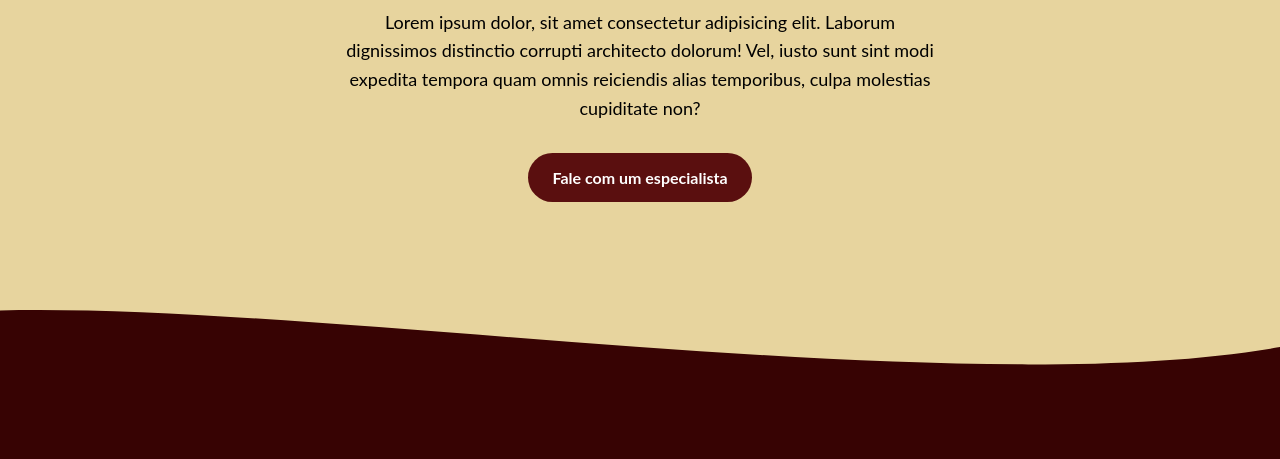
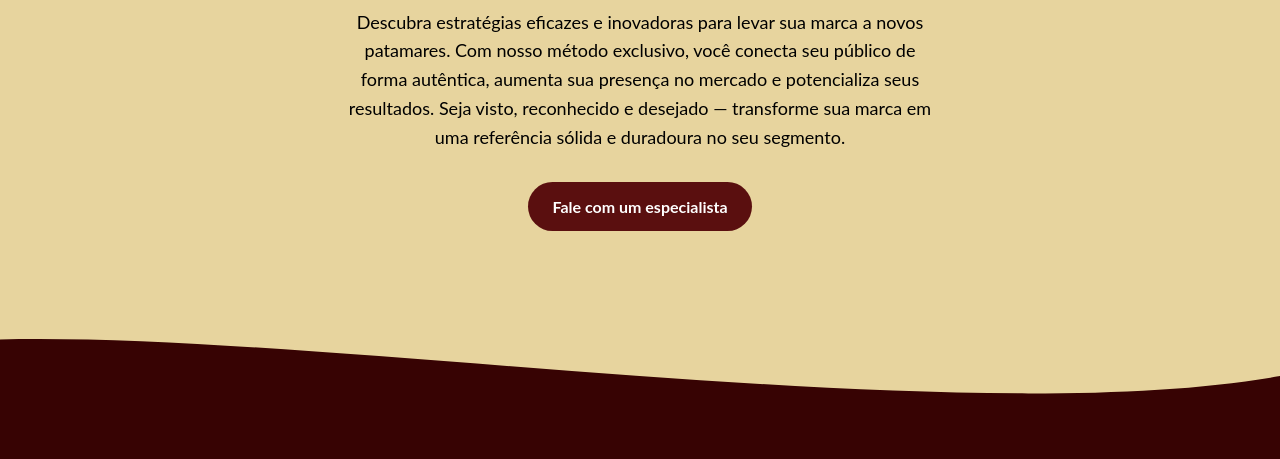
Before and after one commit to MateusSSimoes/PILAR-CA, a plain HTML site: page index.html in a window 1280 px wide. Shown: the part 331-790 px from the top of the page. Drawn offline with Linux system fonts and the light colour scheme.

Commit message:
Update index.html

```diff
--- a/index.html
+++ b/index.html
@@ -54,7 +54,9 @@
 <!-- HERO -->
   <section class="hero">
     <h1>O MELHOR JEITO DE EXPANDIR SUA MARCA</h1>
-    <p>Lorem ipsum dolor, sit amet consectetur adipisicing elit. Laborum dignissimos distinctio corrupti architecto dolorum! Vel, iusto sunt sint modi expedita tempora quam omnis reiciendis alias temporibus, culpa molestias cupiditate non?</p>
+    <p>Descubra estratégias eficazes e inovadoras para levar sua marca a novos patamares. Com nosso método exclusivo, você conecta seu público de forma autêntica, aumenta sua presença no mercado e potencializa seus resultados. Seja visto, reconhecido e desejado — transforme sua marca em uma referência sólida e duradoura no seu segmento.
+
+</p>
     <a href="#fale-conosco" class="btn">Fale com um especialista</a>
   </section>
 
```
